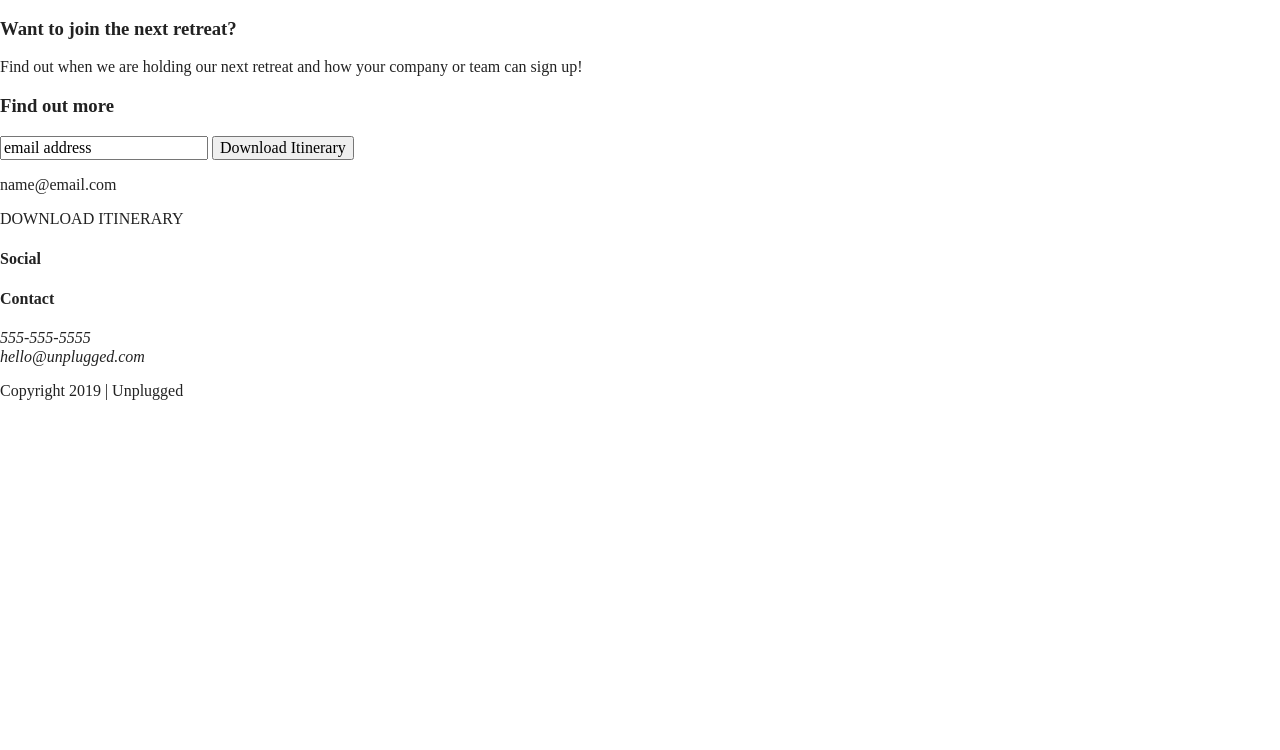
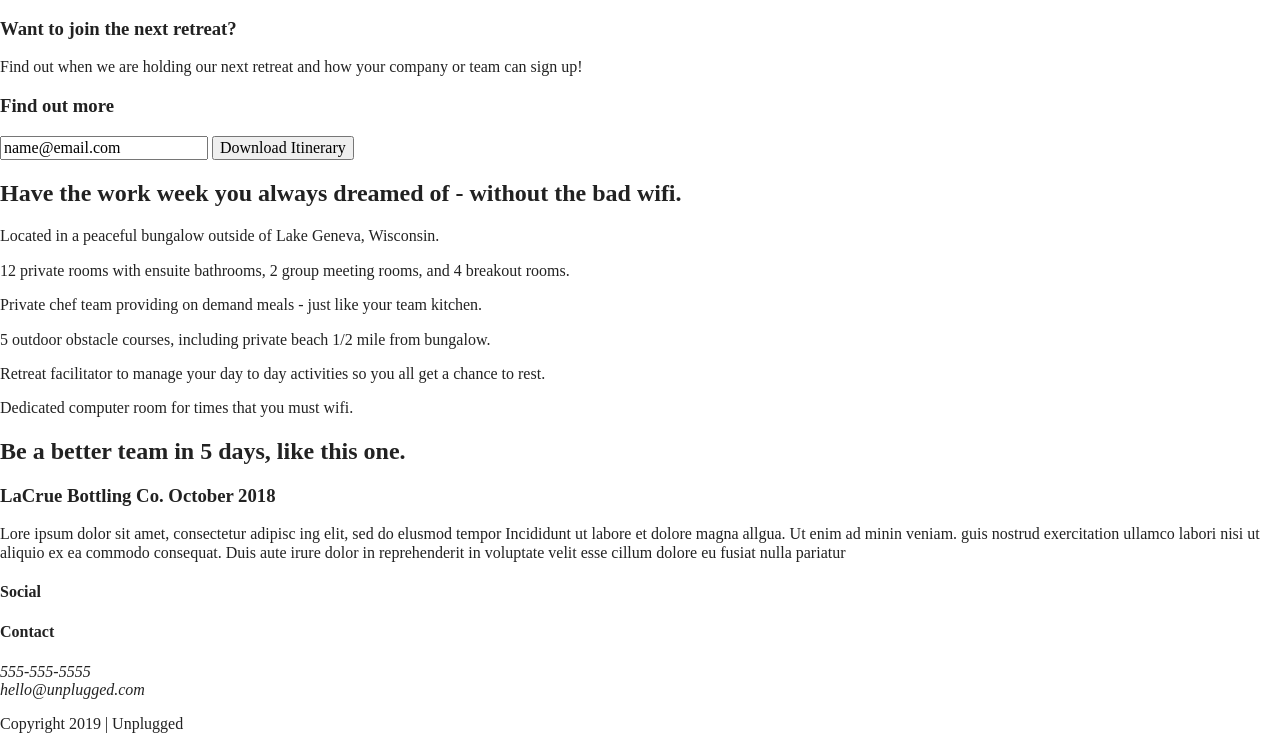
Before and after one commit to Laura-H89/html5-boilerplate, a website built with Parcel: page index.html in a window 1280 px wide. Shown: the part 134-884 px from the top of the page. Before the commit the page ends 800 px from the top, so only its background shows below. Built offline with nearby package versions, Linux system fonts and the light colour scheme.

Commit message:
Added divs

```diff
--- a/index.html
+++ b/index.html
@@ -29,6 +29,7 @@
     <div class="content-wrapper">
       <a href="#"><img src="" alt="unplugged logo"></a>
       <div class="header-divider"></div>
+      <div class="hero-area"></div>
       <nav>
         <ul>
           <li><a href="faq/index.html" target="_blank">FAQ</a></li>
@@ -45,18 +46,64 @@
     </section>
 
     <aside>
+      <section class="about">
         <div class="content-wrapper">
           <h3>Want to join the next retreat?</h3>
           <p>Find out when we are holding our next retreat and how your company or team can sign up!</p>
           <div class="form">
             <h3>Find out more</h3>
-          <input type="text" name="name" value="email address">
+            <input type="text" name="name" value="name@email.com">
             <input type="button" value="Download Itinerary">
           </div>
-      <p>name@email.com</p>
-      <p>DOWNLOAD ITINERARY</p>
         </div>
-
+      </section>
+      <section class="features">
+        <div class="content-wrapper">
+          <h2>Have the work week you always dreamed of - without the bad wifi.</h2>
+          <!-- Add your Features content here -->
+          <article>
+            <p class="fontawesome-icon"></p>
+            <p class="features-item-description">Located in a peaceful bungalow outside of Lake Geneva, Wisconsin.</p>
+          </article>
+          <article>
+            <p class="fontawesome-icon"></p>
+            <p class="features-item-description">12 private rooms with ensuite bathrooms, 2 group meeting rooms, and 4 breakout rooms.</p>
+          </article>
+          <article>
+            <p class="fontawesome-icon"></p>
+            <p class="features-item-description">Private chef team providing on demand meals - just like your team kitchen.</p>
+          </article>
+          <article>
+            <p class="fontawesome-icon"></p>
+            <p class="features-item-description">5 outdoor obstacle courses, including private beach 1/2 mile from bungalow.</p>
+          </article>
+          <article>
+            <p class="fontawesome-icon"></p>
+            <p class="features-item-description">Retreat facilitator to manage your day to day activities so you all get a chance to rest.</p>
+          </article>
+          <article>
+            <p class="fontawesome-icon"></p>
+            <p class="features-item-description">Dedicated computer room for times that you must wifi.</p>
+          </article>
+        </div>
+      </section>
+      <section class="reviews">
+        <div class="content-wrapper">
+          <h2>Be a better team in 5 days, like this one.</h2>
+            <article>
+              <div>
+                <h3>LaCrue Bottling Co. October 2018</h3>
+                <p class="features-item-description">Lore ipsum dolor sit amet, consectetur adipisc
+                  ing elit, sed do elusmod tempor Incididunt ut
+                  labore et dolore magna allgua. Ut enim ad minin
+                  veniam. guis nostrud exercitation ullamco labori
+                  nisi ut aliquio ex ea commodo consequat. Duis
+                  aute irure dolor in reprehenderit in voluptate velit
+                  esse cillum dolore eu fusiat nulla pariatur</p>
+              </div>
+            </article>
+        </div>
+      </section>
     </aside>
 
   </main>
```
Lines whose indentation alone changed are shown as unchanged.
